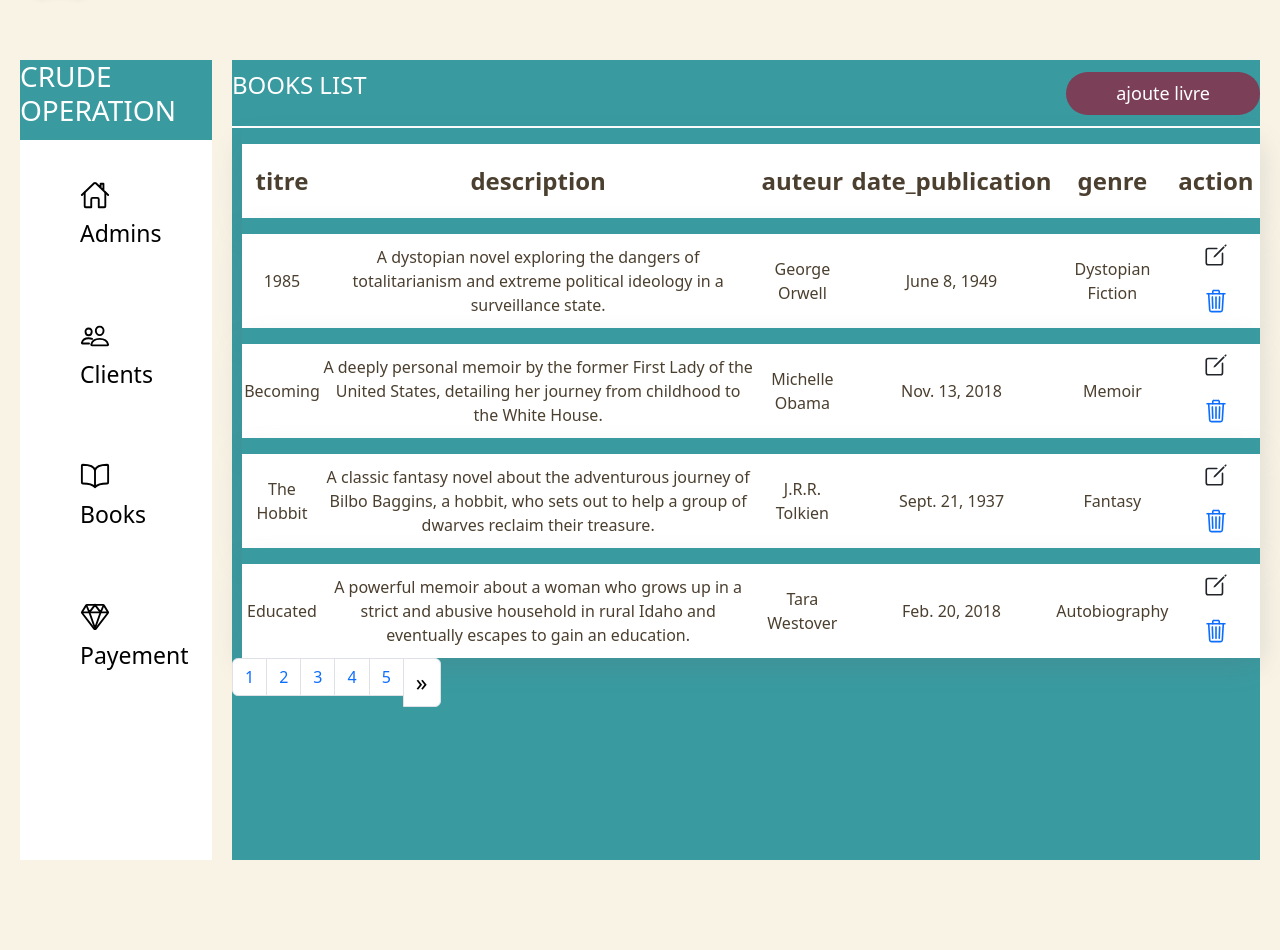
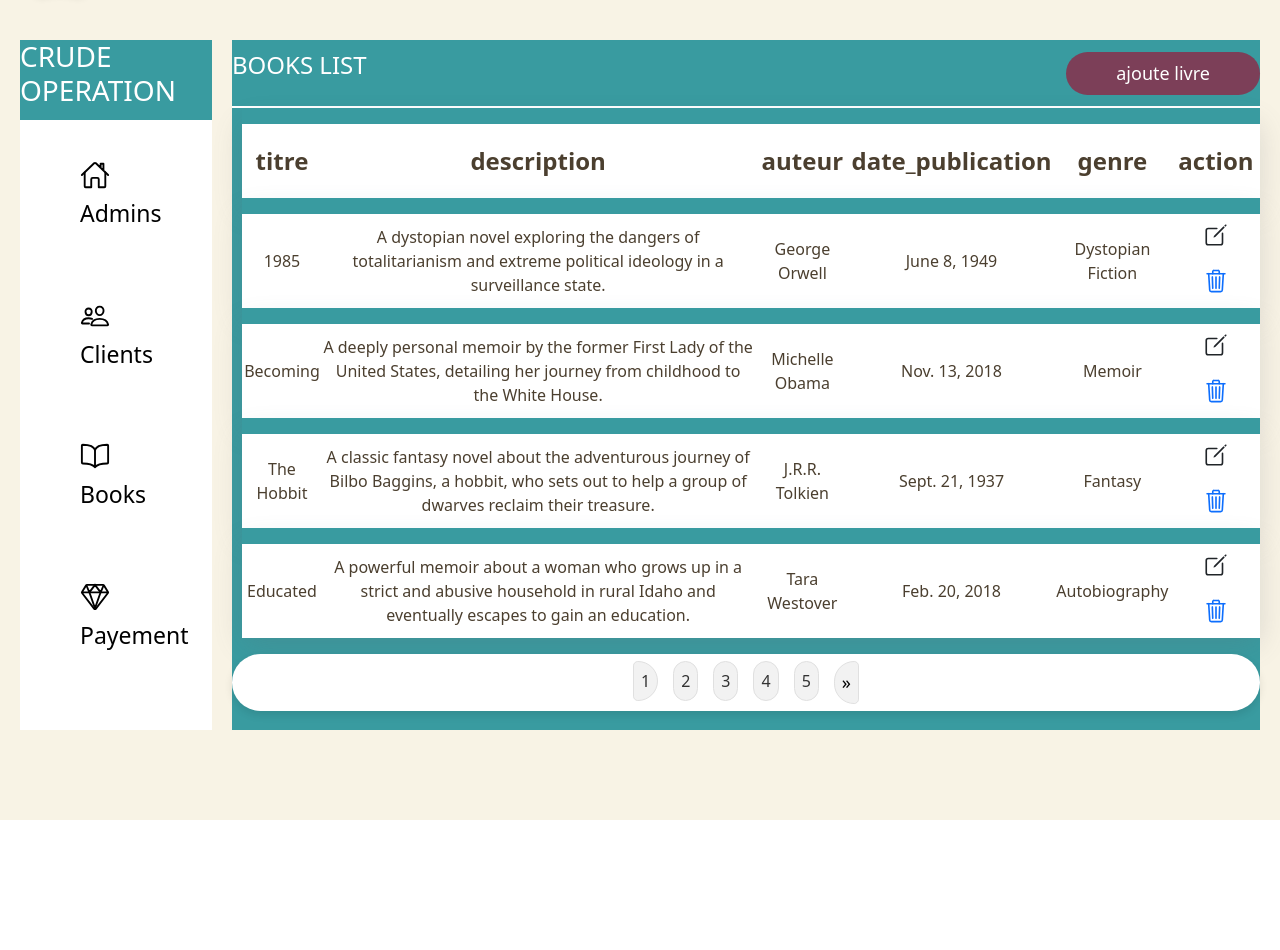
Before and after one commit to 23002su/Django_mini_projet, a Django app: page /admin_system/ in a window 1280 px wide. Shown: the part 60-1010 px from the top of the page. After the commit the page ends 880 px from the top, so only its background shows below. Run offline with Django 5.2, Linux system fonts and the light colour scheme; data comes from the database, SQL or seed files in the repository; parts of the project's set-up code (start-up, migrations or seed data) failed here and were passed over; some libraries are stand-ins or nearby versions.

Commit message:
modification adisigne

```diff
--- a/bibiliotheque/gestionDeBibiliotheque/models.py
+++ b/bibiliotheque/gestionDeBibiliotheque/models.py
@@ -7,6 +7,7 @@
     auteur = models.CharField(max_length=200)
     genre = models.CharField(max_length=100)
     description = models.TextField()
+
     date_publication = models.DateField()
     couverture = models.ImageField(upload_to='book_covers/',default='book_covers/default.jpg')
     status=models.CharField(max_length=255,default='disponible')
@@ -19,8 +20,8 @@
     email=models.CharField(max_length=255,default='')
     password=models.CharField(max_length=255,default='')
     role=models.CharField(max_length=80,default='user')
-    tel = models.IntegerField(max_length=8)
-    age = models.IntegerField(max_length=5)
+    tel = models.IntegerField()
+    age = models.IntegerField()
     nb_livre=models.IntegerField(default=0)
 
 
--- a/bibiliotheque/static/test.css
+++ b/bibiliotheque/static/test.css
@@ -108,17 +108,18 @@
 .tout{
     margin-top: 60px;
     display: flex;
-    height: 100vh;
+    height: 650px;
     width: 100%;
     justify-content: center;
     align-items: center;
+
 
     /* background-color: #2e6d7d; */
 }
 .sidbar{
     margin-left: 20px;
     background-color: white;
-    height: 100%;
+    height: 690px;
     /* height: 600px; */
     width: 15%;
 }
@@ -126,7 +127,7 @@
     margin-left: 20px;
     background-color:#399ba0;
     width: 85%;
-    height: 100%;
+    height: 690px;
     /* height: 600px; */
     margin-right: 20px;
 }
--- a/bibiliotheque/templates/admin/affiche_livre.html
+++ b/bibiliotheque/templates/admin/affiche_livre.html
@@ -24,6 +24,7 @@
 table{
     width: 99%;
     margin-left: 10px;
+    /* height: 80%; */
     /* border-spacing: 10px; */
     /* border-collapse: separate;
     border: 1px solid black; */
@@ -43,18 +44,68 @@
 td{
     text-align: center;
     border-top: 16px solid #399ba0;
-    /* border-radius: 10px; */
+
 }
 th{
     font-size: 24px;
     text-align: center;
     border-top: 16px solid #399ba0;
+
     /* border-radius: 10px; */
 
 }
 .btn .icon{
 font-size: 26px;
 }
+.nav_paginator .pagination {
+  border-radius: 30px;
+  margin-top: 16px;
+  width: 100%;
+  background-color: #ffffff;
+  box-shadow: 0 4px 8px rgba(0, 0, 0, 0.1);
+  padding: 7px 7px;
+}
+
+.nav_paginator .page-item {
+  margin: 0 8px;
+}
+
+.nav_paginator .page-link {
+  font-size: 16px;
+  font-weight: 500;
+  padding: 7px 7px;
+  color: #333333;
+  background-color: #f2f2f2;
+  border: 1px solid #e0e0e0;
+  border-radius: 25px;
+  transition: all 0.3s ease;
+}
+
+.nav_paginator .page-link:hover {
+  background-color: #4CAF50;
+  color: #ffffff;
+  border-color: #4CAF50;
+  transform: translateY(-2px);
+}
+
+.nav_paginator .page-item.active .page-link {
+  color: #ffffff;
+  background-color: #4CAF50;
+  border-color: #4CAF50;
+}
+
+.nav_paginator .page-item.disabled .page-link {
+  color: #b0b0b0;
+  background-color: #f9f9f9;
+  border-color: #e0e0e0;
+  cursor: not-allowed;
+}
+
+.nav_paginator .page-link span {
+  font-size: 18px;
+}
+
+
 </style>
 {% endblock %}
 
@@ -127,7 +178,7 @@
     <table>
         <tr>
 
-        <th>titre</th>
+        <th class="th1">titre</th>
         <th>description</th>
         <th>auteur</th>
         <th>date_publication</th>
@@ -139,7 +190,7 @@
 
         {% for liver in livres %}
         <tr>
-        <td>{{liver.titre}}</td>
+        <td class="td1">{{liver.titre}}</td>
         <td>{{liver.description}}</td>
         <td>{{liver.auteur}}</td>
         <td>{{liver.date_publication}}</td>
@@ -216,8 +267,8 @@
         {% endfor %}
 
     </table>
-    <nav aria-label="Page navigation example">
-      <ul class="pagination">
+    <nav aria-label="Page navigation example" class="nav_paginator">
+      <ul class="pagination justify-content-center">
         {% if livres.has_previous %}
         <li class="page-item">
           <a class="page-link" href="?page={{livres.previous_page_number}}" aria-label="Previous">
@@ -225,9 +276,13 @@
           </a>
         </li>
         {% endif %}
+
         {% for i in livres.paginator.page_range %}
-        <li class="page-item"><a class="page-link" href="?page={{i}}">{{i}}</a></li>
+        <li class="page-item">
+          <a class="page-link" href="?page={{i}}">{{i}}</a>
+        </li>
         {% endfor %}
+
         {% if livres.has_next %}
         <li class="page-item">
           <a class="page-link" href="?page={{livres.next_page_number}}" aria-label="Next">
@@ -237,4 +292,5 @@
         {% endif %}
       </ul>
     </nav>
+
     {% endblock %}
```
Also changed, not shown: bibiliotheque/templates/admin/test.html (+30 -0 lines), bibiliotheque/templates/index.html (+4 -4 lines), bibiliotheque/bibiliotheque.sqlite3, bibiliotheque/gestionDeBibiliotheque/migrations/0007_merge_20250116_1944.py (added).
